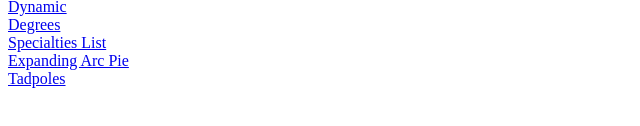
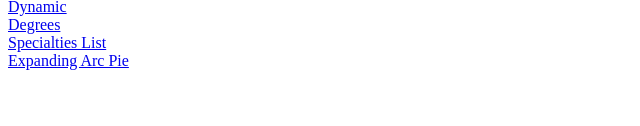
Before and after one commit to earora4498/d3, a plain HTML site: page master.html in a window 1280 px wide. Shown: the part 154-280 px from the top of the page, 0-640 px from the left. Drawn offline with Linux system fonts and the light colour scheme.

Commit message:
Deleted tadpole reference
thank the lord

```diff
--- a/master.html
+++ b/master.html
@@ -14,7 +14,6 @@
 		<a href = "d3-2/degrees.html">Degrees<br></a>
 		<a href = "d3-2/specialties.html">Specialties List<br></a>
 		<a href = "d3-2/exarc.html">Expanding Arc Pie<br></a>
-		<a href="d3-2/tadpoles.html">Tadpoles<br></a>
 	</body>
 
 	</html>
```
